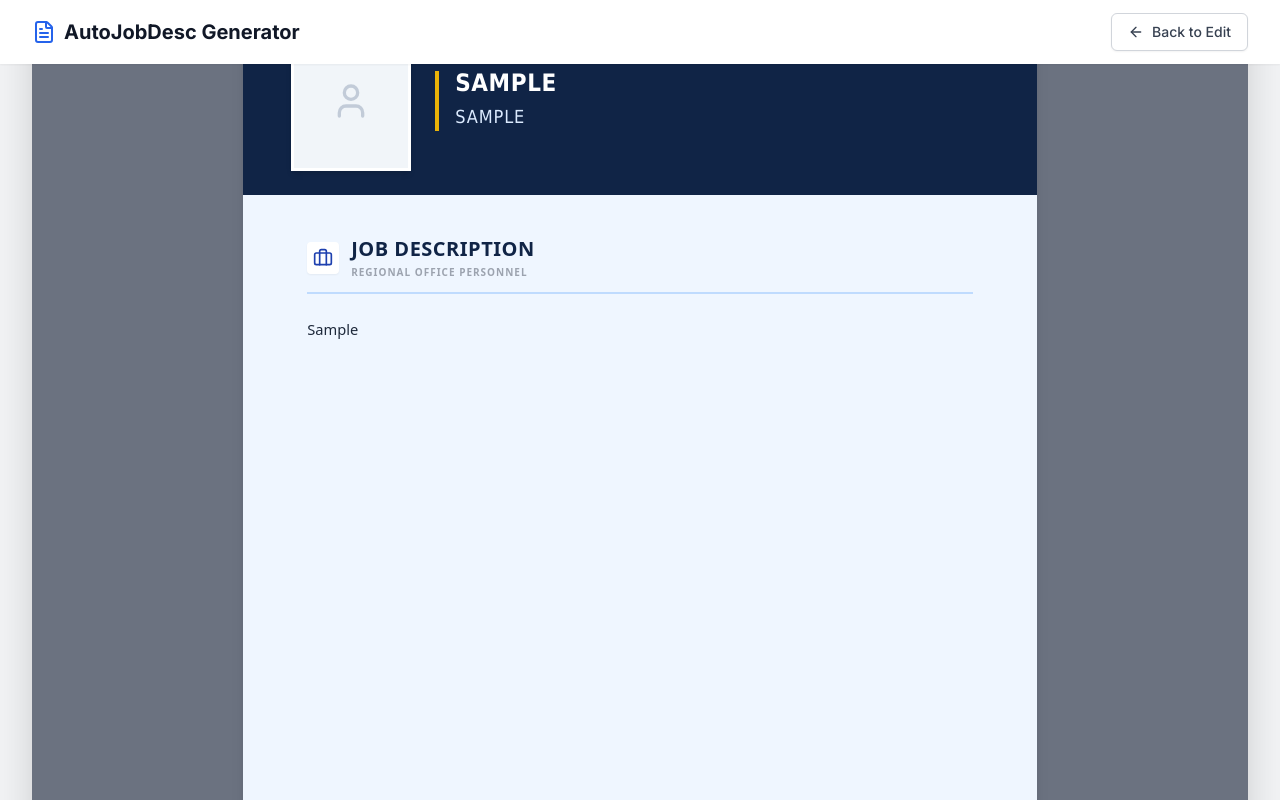
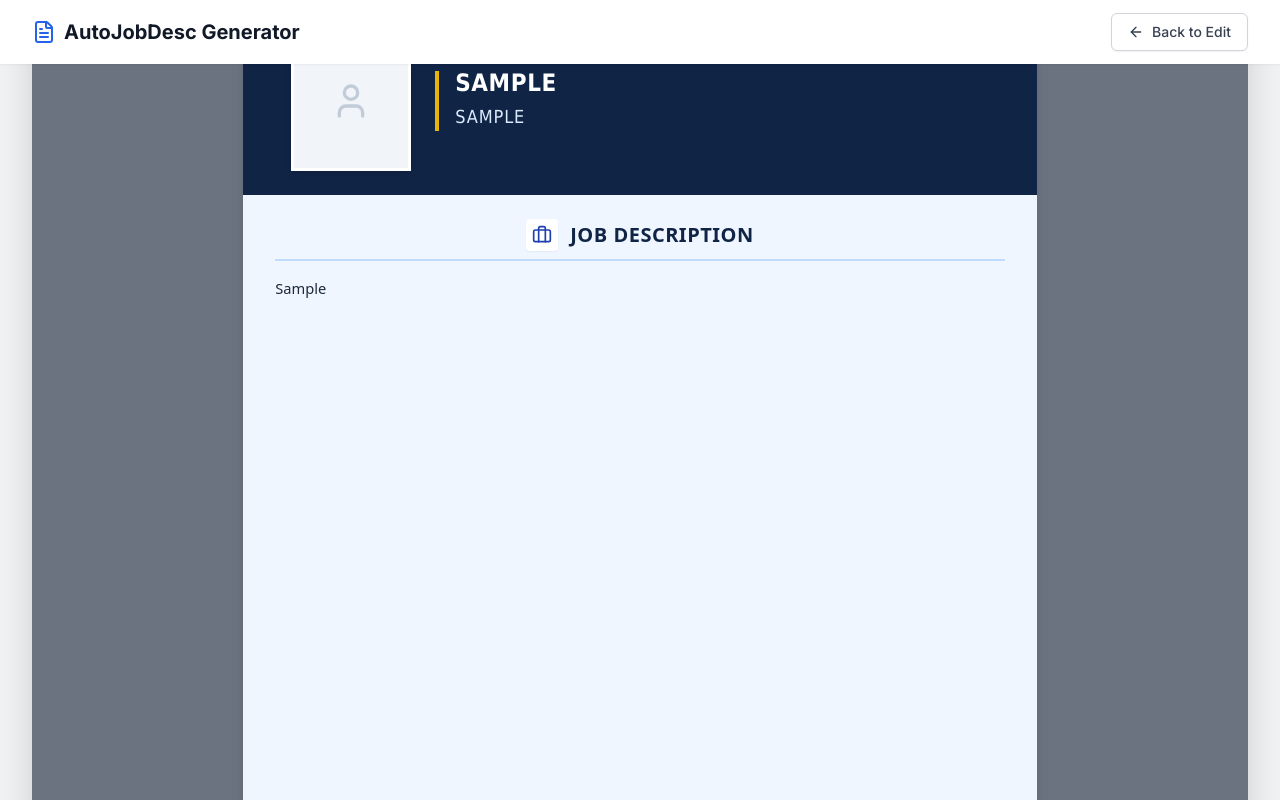
Before and after one commit to r8bjmp001/BJMP8-AJDG, a React (Vite) app: page / in a window 1280 px wide. Both pictures are taken after typing "Sample", "Sample", "Sample", "Sample" into the empty fields and a click on the button "Generate Preview". Shown: the part 323-1123 px from the top of the page. Built offline with nearby package versions, Linux system fonts and the light colour scheme.

Commit message:
refactor: Adjust job description preview styling
Update padding, margin, and alignment in the job description preview component to improve visual presentation and readability.

```diff
--- a/components/JobDescriptionPreview.tsx
+++ b/components/JobDescriptionPreview.tsx
@@ -121,21 +121,16 @@ export const JobDescriptionPreview = forwardRef<HTMLDivElement, JobDescriptionPr
       </div>
 
       {/* 3. Main Content - Job Description */}
-      <div className="flex-1 px-16 py-10 bg-blue-50">
+      <div className="flex-1 px-8 py-6 bg-blue-50">
 
         {/* Title */}
-        <div className="flex items-center gap-3 mb-6 border-b-2 border-blue-200 pb-3">
+        <div className="flex items-center justify-center gap-3 mb-4 border-b-2 border-blue-200 pb-2">
             <div className="p-1.5 bg-white rounded text-blue-800 shadow-sm">
                 <Briefcase className="w-5 h-5" />
             </div>
-            <div>
-                <h2 className="text-xl font-bold text-[#102446] uppercase tracking-wide font-sans">
-                    JOB DESCRIPTION
-                </h2>
-                <p className="text-[10px] font-bold text-gray-400 uppercase tracking-widest mt-0.5">
-                    {isRegional ? 'Regional Office Personnel' : 'Unit Office Personnel'}
-                </p>
-            </div>
+            <h2 className="text-xl font-bold text-[#102446] uppercase tracking-wide font-sans">
+                JOB DESCRIPTION
+            </h2>
         </div>
 
         {/* Content Body */}
```
